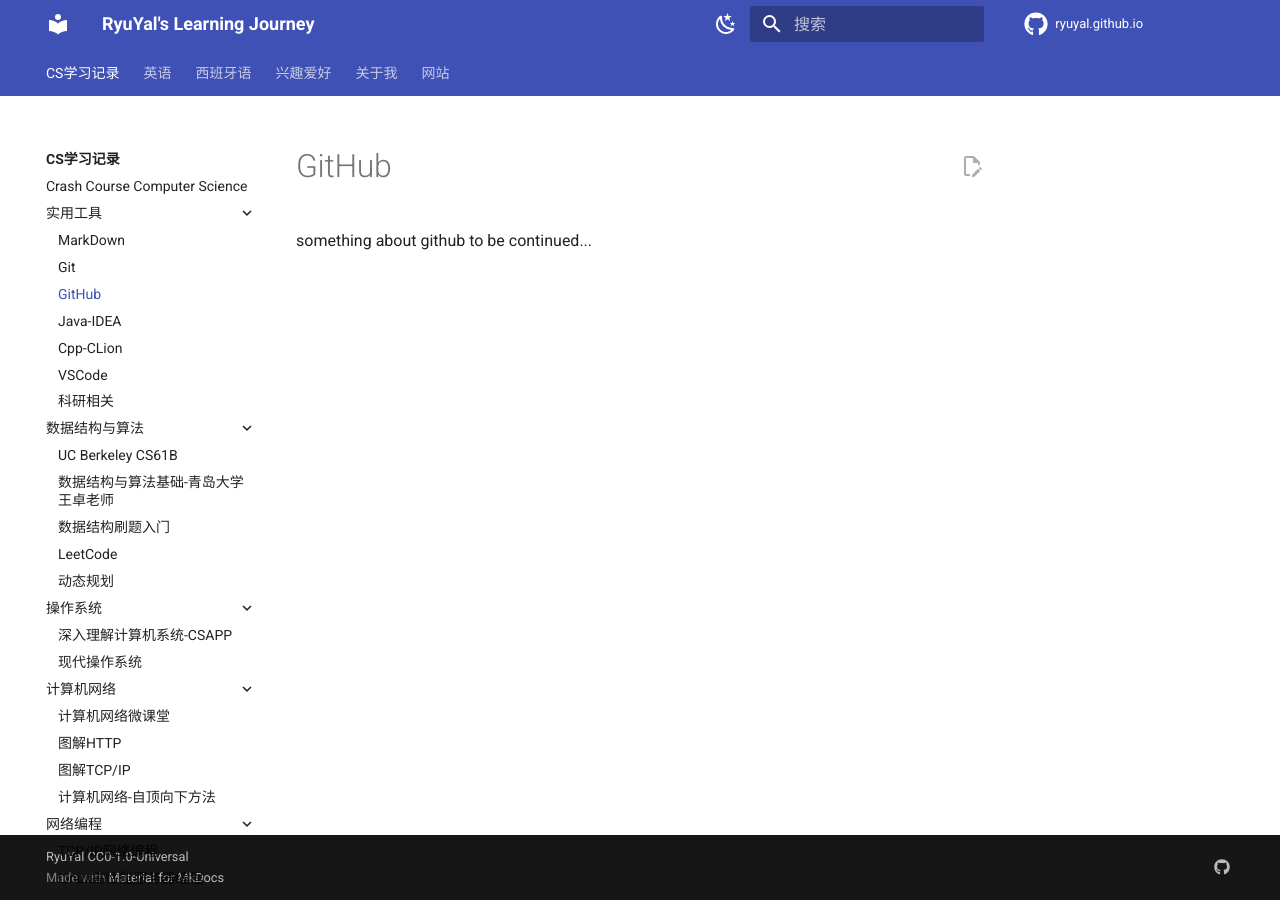
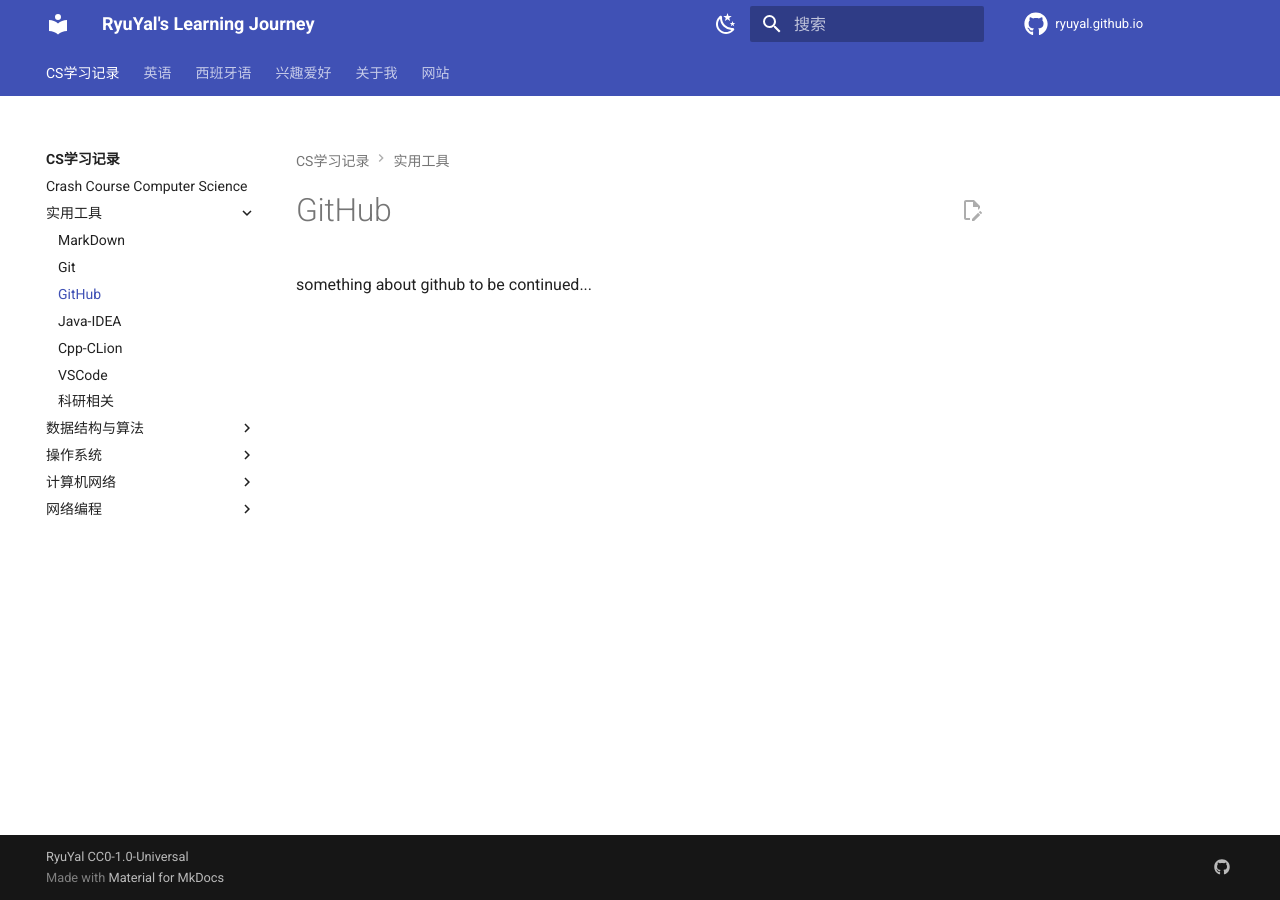
Before and after one commit to ryuyal/ryuyal.github.io, an MkDocs documentation site: the page built from docs/CS/Tools/github.md, in a window 1280 px wide. Built offline with MkDocs 1.6.1 and Material for MkDocs 9.7.7, drawn with Linux system fonts in a browser that asks for light colours; comment, search, counter and statistics services are not loaded; some of the changed lines change nothing that is shown.

Commit message:
update mkdocs.yml

```diff
--- a/mkdocs.yml
+++ b/mkdocs.yml
@@ -106,7 +106,8 @@
     # - navigation.tabs.sticky # 使用Tab来进行分类，并且导航栏固定
     - navigation.top # 返回顶部的按钮 在上滑时出现
     - navigation.indexes # Tab会有一个index.md 而不是在打开Tab时打开第一篇文章
-    - navigation.expand # 打开Tab时左侧目录全部展开
+    # - navigation.expand # 打开Tab时左侧目录全部展开
+    - navigation.path
     - search.suggest # 搜索输入一些字母时推荐补全整个单词
     - search.highlight # 搜索出的文章关键词加入高亮
     - content.code.copy # 可以通过按钮复制代码
@@ -127,6 +128,23 @@
       link: https://github.com/ryuyal
       name: GitHub | RyuYal
 
+  analytics:
+    feedback:
+      title: Was this page helpful?
+      ratings:
+        - icon: material/thumb-up-outline
+          name: This page was helpful
+          data: 1
+          note: >-
+            Thanks for your feedback!
+        - icon: material/thumb-down-outline
+          name: This page could be improved
+          data: 0
+          note: >-
+            Thanks for your feedback! Help us improve this page by
+            using our <a href="..." target="_blank" rel="noopener">feedback form</a>.
+
+
 # [Extensions]
 plugins:
   - search: # 现在还不支持中文搜索 支持之后可以设置语言
@@ -135,6 +153,8 @@
         - en
         - ja
   - tags # 给单篇文章添加标签 https://squidfunk.github.io/mkdocs-material/setup/setting-up-tags/?h=tags
+  - blog:
+    post_date_format: medium
 markdown_extensions:
   - pymdownx.arithmatex: # latex支持
       generic: true
```
